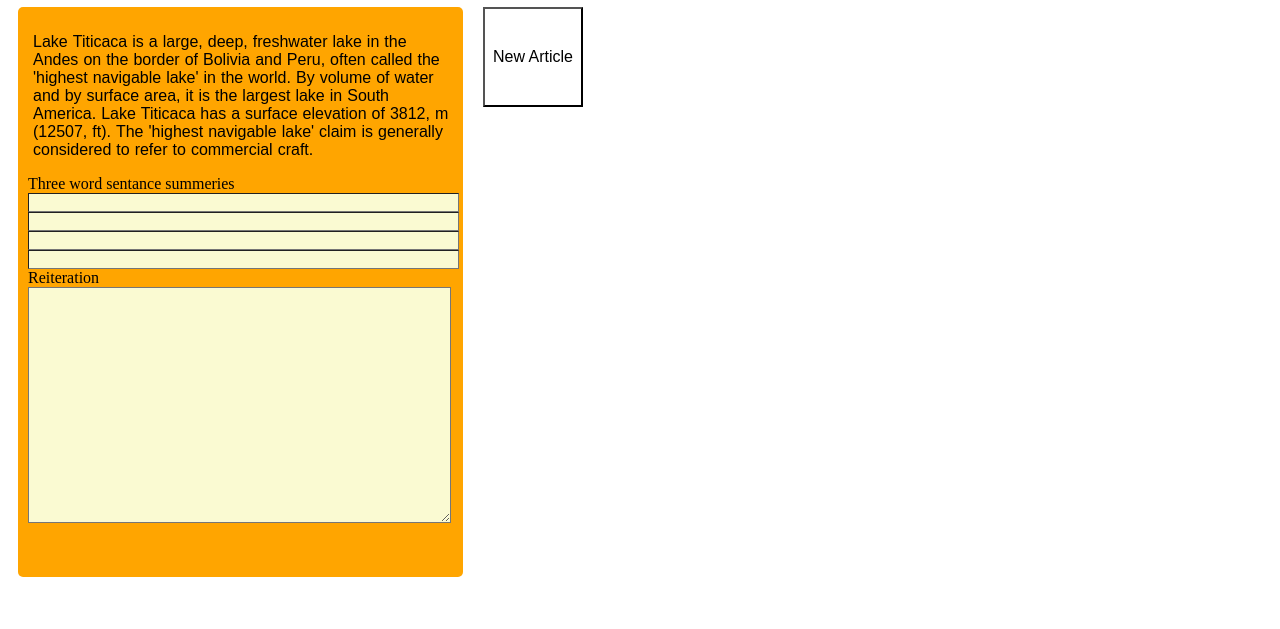
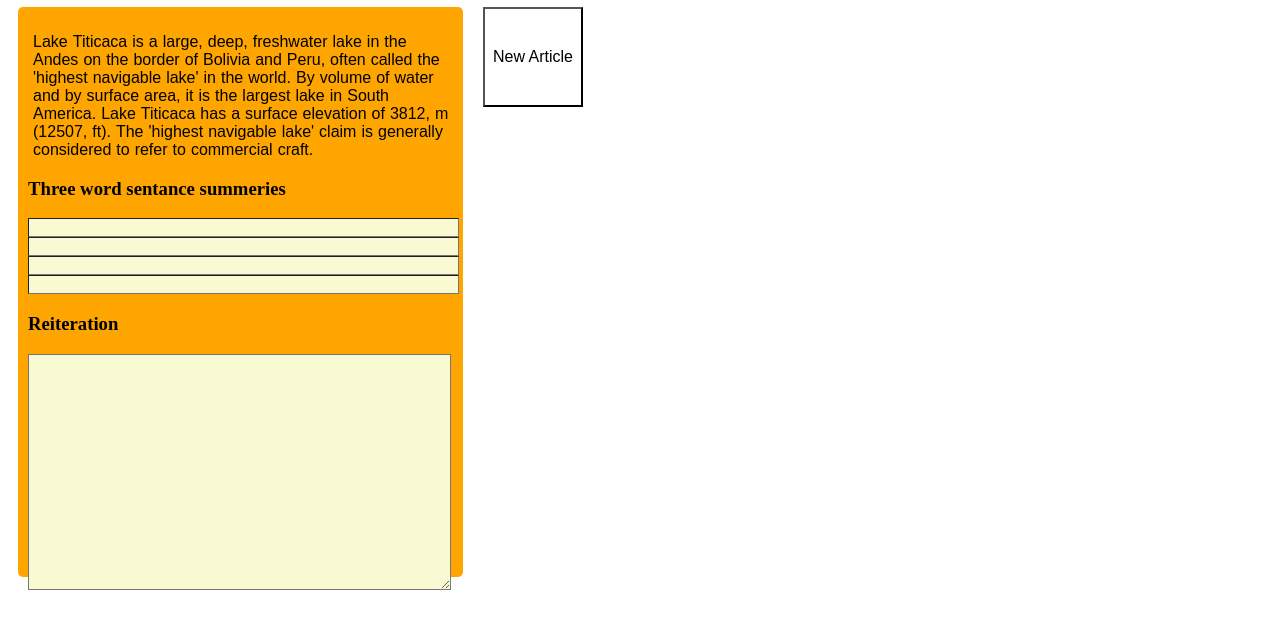
Before and after one commit to AndrewSymes/FrankLearn, a plain HTML site: page index.html in a window 1280 px wide. Both pictures are taken after a click on the button "New Article". Shown: the part 61-690 px from the top of the page. Drawn offline with Linux system fonts and the light colour scheme.

Commit message:
Simplify the saveData function

```diff
--- a/index.html
+++ b/index.html
@@ -2,7 +2,6 @@
 <html>
 
     <head>
-
         <title>Frank Learn</title>
         <link rel="icon" href="https://i.imgur.com/dSiMM9J.png">
         <link rel="stylesheet" href="style.css">
@@ -10,7 +9,7 @@
     </head>
 
     <body>
-    <div id="main">
+        <main>
             <nav>
                 <strong id="mainLogo">Frank Learn</strong>
                 <button id="tutorial">Tutorail</button>
@@ -18,21 +17,20 @@
             </nav>
 
             <section id="articleSection">
-            <div id="articleTemplate" tabindex="1" class="article">
+                <article id="articleTemplate" tabindex="1" class="article">
                     <p name="plainParagraph" class="invisable">
                     </p>
                     <p name="buttonParagraph">
                     </p>
-                <p3>Three word sentance summeries</p3>
+                    <h3>Three word sentance summeries</h3>
                     <div name="noteHolder" class='noteHolder'>
                     </div>
-                <p3>Reiteration</p3>
-                <textarea cols="50">
-                </textarea>
-            </div>
+                    <h3>Reiteration</h3>
+                    <textarea></textarea>
+                </article>
                 <button id="addArticle">New Article</button>
             </section>
-    </div>
+        </main>
         <script src="script.js"></script>
     </body>
 
--- a/script.js
+++ b/script.js
@@ -7,26 +7,29 @@ window.onload = function() {
 }
 
 function saveData() {
-    var as = document.getElementById("articleSection")
+    var cn = [...document.getElementById("articleSection").childNodes];
 
-    var data = '{ "articles" : ['
-    as.childNodes.forEach(node => {
-        if (node.id != "articleTemplate" && node.id != "addArticle" && node.nodeName == "DIV") {
-            toAdd = node.querySelector('p[name="plainParagraph"]').innerHTML.trim()
-            data += '{'
-            data += '"baseParagraph": "' + toAdd + '"'
-            data += '},'
+    var innerContent = cn.filter(node => {
+        return node.id != "articleTemplate" && node.nodeName == "ARTICLE";
+    }).map(node => {
+        return {
+            baseParagraph: node.querySelector('p[name="plainParagraph"]').innerHTML.trim()
         }
-    })
-    data = data.substr(0, data.length - 1)
-    data += ']}';
-    console.log(JSON.parse(data).articles)
-    window.localStorage.setItem("data", data)
+    });
+
+    var data = JSON.stringify({ articles: innerContent });
+
+    localStorage.setItem("data", data);
 }
 
 document.getElementById('addArticle').addEventListener("click", () => {
     createArticle()
 })
+
+
+
+// try adding filter and map. Change from buttons to spans. Maybe get rid of foreach
+// use less ids and more classes
 
 function createArticle(aData) {
     var original = document.getElementById("articleTemplate");
--- a/style.css
+++ b/style.css
@@ -1,17 +1,12 @@
-#main {}
-
 nav {
     height: 50px;
     background-color: lightcoral;
 }
-
 #mainLogo {
     margin: auto;
     font-size: 40px;
 }
-
-#tutorial,
-#activity {
+#tutorial, #activity {
     background-color: crimson;
     border: none;
     margin-right: 10px;
@@ -20,18 +15,14 @@ nav {
     width: 100px;
     height: 100%;
 }
-
-#tutorial:hover,
-#activity:hover {
+#tutorial:hover, #activity:hover {
     background-color: red;
 }
-
 #articleSection {
     display: flex;
     flex-direction: row;
     flex-wrap: wrap;
 }
-
 #addArticle {
     background-color: white;
     width: 100px;
@@ -39,12 +30,10 @@ nav {
     font-size: 100%;
     margin: 10px;
 }
-
 #articleTemplate {
     display: none;
 }
-
-.article {
+article {
     margin: 10px;
     padding: 10px;
     background-color: orange;
@@ -52,18 +41,15 @@ nav {
     height: 550px;
     border-radius: 5px;
 }
-
 .invisable {
     display: none;
 }
-
-.article input {
+article input {
     background-color: lightgoldenrodyellow;
     border-width: thin;
     width: 100%;
 }
-
-.article:focus-within {
+article:focus-within {
     width: 510px;
     height: 660px;
     position: fixed;
@@ -71,21 +57,18 @@ nav {
     left: 50%;
     transform: translate(-50%, -50%);
 }
-
-.article>textarea {
+article>textarea {
     background-color: lightgoldenrodyellow;
     width: 98%;
     height: 230px;
 }
-
-.article button {
+article button {
     font-size: medium;
     margin-left: 5px;
     padding: 0%;
     border: none;
     background: none;
 }
-
-.article:focus-within button:hover {
+article:focus-within button:hover {
     background-color: red;
 }
```
Lines whose indentation alone changed are shown as unchanged.
